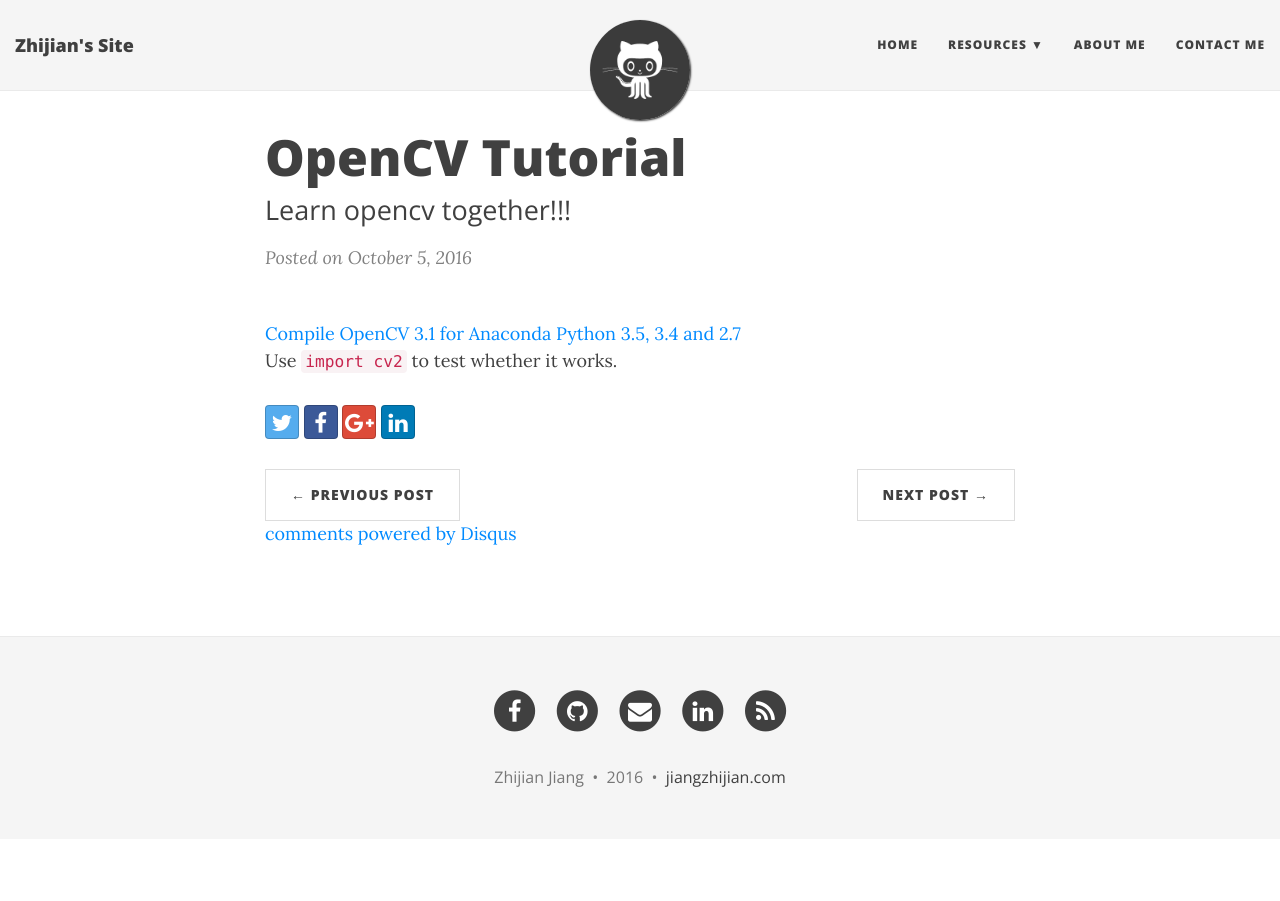
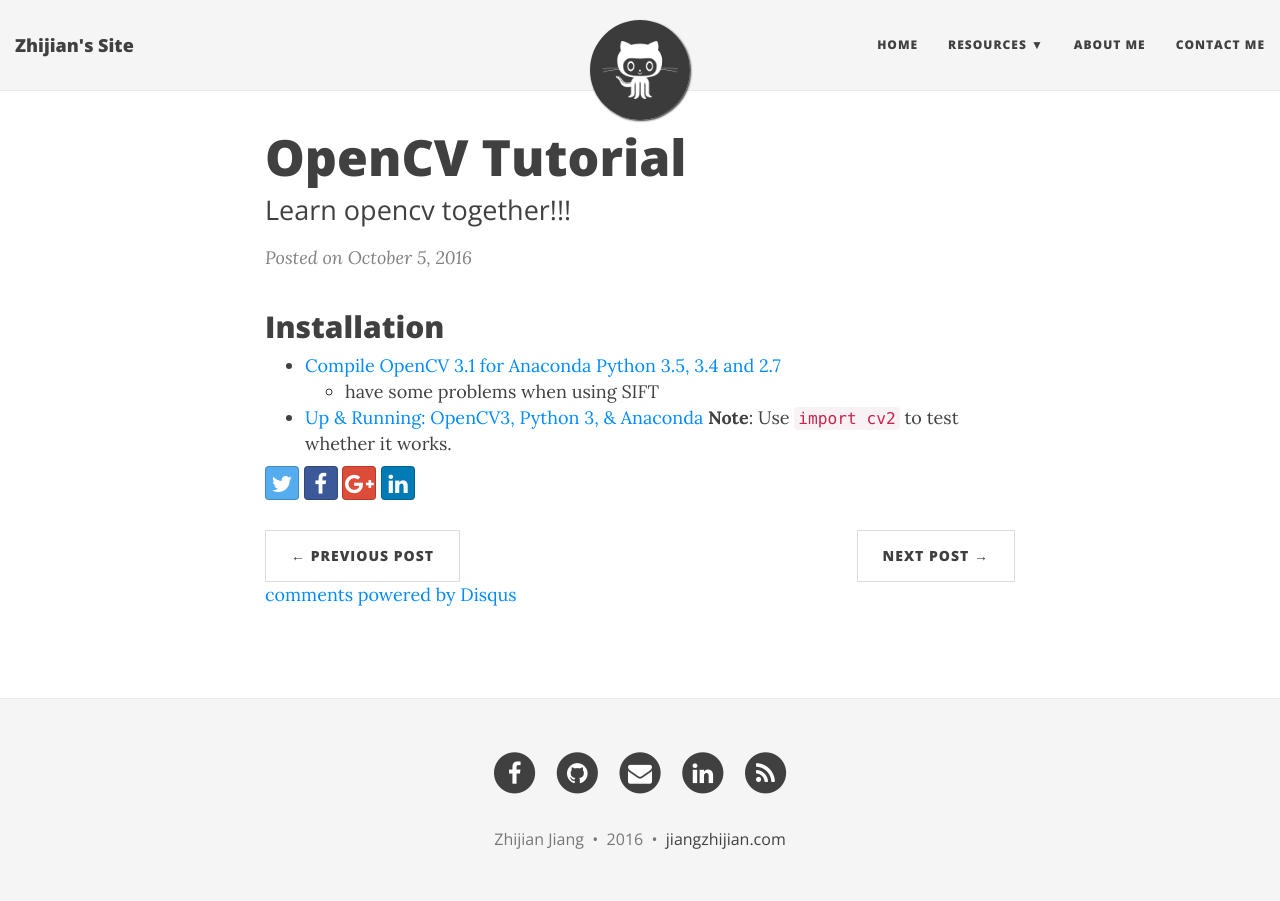
Before and after one commit to softwarelight/ZhijianJiang, a Jekyll site: the page built from _posts/tech/2016-10-05-OpenCV-Tutorial.md, in a window 1280 px wide. Built offline with Jekyll 4.4.1, drawn with Linux system fonts in a browser that asks for light colours; nearby versions of some CDN libraries; comment, search, counter and statistics services are not loaded.

Commit message:
add a new installation website of opencv

```diff
--- a/_posts/tech/2016-10-05-OpenCV-Tutorial.md
+++ b/_posts/tech/2016-10-05-OpenCV-Tutorial.md
@@ -3,5 +3,8 @@ layout: post
 title: OpenCV Tutorial
 subtitle: Learn opencv together!!!
 ---
-[Compile OpenCV 3.1 for Anaconda Python 3.5, 3.4 and 2.7](https://www.scivision.co/anaconda-python-opencv3/)
-Use `import cv2` to test whether it works.
+## Installation
+* [Compile OpenCV 3.1 for Anaconda Python 3.5, 3.4 and 2.7](https://www.scivision.co/anaconda-python-opencv3/)
+    * have some problems when using SIFT
+* [Up & Running: OpenCV3, Python 3, & Anaconda](https://rivercitylabs.org/up-and-running-with-opencv3-and-python-3-anaconda-edition/)
+**Note**: Use `import cv2` to test whether it works.
```
